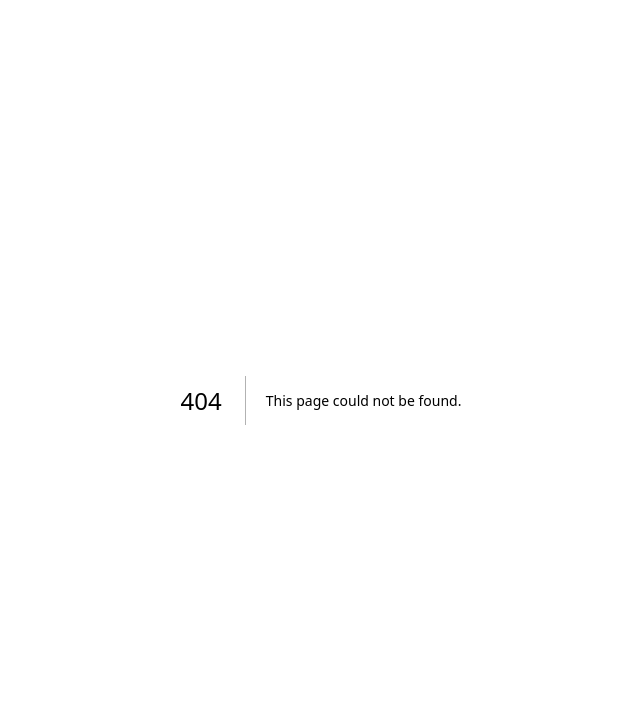
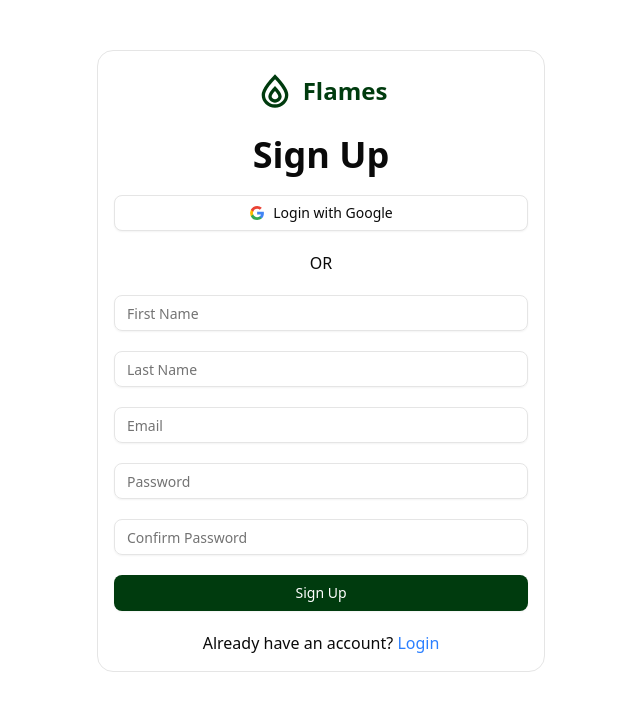
Before and after one commit to techies-2025/flame, a Next.js app: page /signup in a window 1280 px wide. Before the commit this address had no page. Shown: the top 710 px of the page, without its empty margins (319-959 px from the left). Built offline with nearby package versions, Linux system fonts and the light colour scheme.

Commit message:
feature: add signup page

```diff
--- /dev/null
+++ b/app/(authentication)/signup/page.jsx
@@ -0,0 +1,55 @@
+import React from "react";
+import { Input } from "@/components/ui/input";
+import Logo from "@/components/ui/logo";
+import { Button } from "@/components/ui/button";
+
+const Page = () => {
+  return (
+    <form className="border rounded-2xl w-full max-w-md p-4 mx-auto my-[50px] flex flex-col items-center gap-1 space-y-4">
+      <Logo />
+      <h1 className="text-4xl font-bold">Sign Up</h1>
+      <Button variant={'outline'} className="w-full">
+        <svg
+          width={40}
+          height={40}
+          viewBox="0 0 16 16"
+          xmlns="http://www.w3.org/2000/svg"
+          fill="none"
+        >
+          <path
+            fill="#4285F4"
+            d="M14.9 8.161c0-.476-.039-.954-.121-1.422h-6.64v2.695h3.802a3.24 3.24 0 0 1-1.407 2.127v1.75h2.269c1.332-1.22 2.097-3.02 2.097-5.15"
+          />
+          <path
+            fill="#34A853"
+            d="M8.14 15c1.898 0 3.499-.62 4.665-1.69l-2.268-1.749c-.631.427-1.446.669-2.395.669-1.836 0-3.393-1.232-3.952-2.888H1.85v1.803A7.04 7.04 0 0 0 8.14 15"
+          />
+          <path
+            fill="#FBBC04"
+            d="M4.187 9.342a4.17 4.17 0 0 1 0-2.68V4.859H1.849a6.97 6.97 0 0 0 0 6.286z"
+          />
+          <path
+            fill="#EA4335"
+            d="M8.14 3.77a3.84 3.84 0 0 1 2.7 1.05l2.01-1.999a6.8 6.8 0 0 0-4.71-1.82 7.04 7.04 0 0 0-6.29 3.858L4.186 6.66c.556-1.658 2.116-2.89 3.952-2.89z"
+          />
+        </svg>
+        <span>Login with Google</span>
+      </Button>
+      <p>OR</p>
+      <Input placeholder="First Name" />
+      <Input placeholder="Last Name" />
+      <Input placeholder="Email" />
+      <Input placeholder="Password" />
+      <Input placeholder="Confirm Password" />
+      <Button className="w-full">Sign Up</Button>
+      <p>
+        Already have an account?{" "}
+        <a href="/login" className="text-blue-500">
+          Login
+        </a>
+      </p>
+    </form>
+  );
+};
+
+export default Page;
--- a/app/(landingpage)/page.jsx
+++ b/app/(landingpage)/page.jsx
@@ -1,28 +1,13 @@
 import { Button } from "@/components/ui/button";
 import Link from "next/link";
-import Image from "next/image";
+import Logo from "@/components/ui/logo";
+// import Image from "next/image";
 
 export default function Home() {
   return (
     <>
       <header className="p-2 flex items-center gap-3 border-b border-gray-200 px-6">
-        <Link
-          href="/"
-          className="flex items-center justify-center gap-2 w-[150px] h-12 rounded text-primary hover:bg-gray-100"
-        >
-          <svg
-            width="40"
-            height="40"
-            viewBox="-4 -2 24 24"
-            xmlns="http://www.w3.org/2000/svg"
-            preserveAspectRatio="xMinYMin"
-            className="jam jam-flame"
-            fill="currentColor"
-          >
-            <path d="M5.652 5.594q-.242.291-.424.522-.37.473-.7.922C2.813 9.383 2 11.204 2 12.381 2 15.461 4.665 18 8 18s6-2.538 6-5.619c0-1.888-1.97-5.13-5.972-9.453-1.192 1.307-1.988 2.2-2.376 2.666M8 20c-4.418 0-8-3.411-8-7.619q0-2.54 2.914-6.523a28 28 0 0 1 1.202-1.545Q4.952 3.311 8 0q8 8.174 8 12.381C16 16.589 12.418 20 8 20m0-3c-2.21 0-4-1.706-4-3.81Q4 11.087 8 7q4 4.087 4 6.19C12 15.294 10.21 17 8 17m-2-3.81c0 .977.874 1.81 2 1.81s2-.833 2-1.81c0-.537-.654-1.675-2-3.24-1.346 1.565-2 2.703-2 3.24" />
-          </svg>
-          <span className="text-2xl font-bold">Flames</span>
-        </Link>
+        <Logo />
         <Button variant={"outline"} className="ml-auto">
           Sign In
         </Button>
--- /dev/null
+++ b/components/ui/input.jsx
@@ -0,0 +1,24 @@
+import * as React from "react"
+
+import { cn } from "@/lib/utils"
+
+function Input({
+  className,
+  type,
+  ...props
+}) {
+  return (
+    <input
+      type={type}
+      data-slot="input"
+      className={cn(
+        "file:text-foreground placeholder:text-muted-foreground selection:bg-primary selection:text-primary-foreground dark:bg-input/30 border-input flex h-9 w-full min-w-0 rounded-md border bg-transparent px-3 py-1 text-base shadow-xs transition-[color,box-shadow] outline-none file:inline-flex file:h-7 file:border-0 file:bg-transparent file:text-sm file:font-medium disabled:pointer-events-none disabled:cursor-not-allowed disabled:opacity-50 md:text-sm",
+        "focus-visible:border-ring focus-visible:ring-ring/50 focus-visible:ring-[3px]",
+        "aria-invalid:ring-destructive/20 dark:aria-invalid:ring-destructive/40 aria-invalid:border-destructive",
+        className
+      )}
+      {...props} />
+  );
+}
+
+export { Input }
--- /dev/null
+++ b/components/ui/logo.jsx
@@ -0,0 +1,26 @@
+import React from "react";
+import Link from "next/link";
+
+const Logo = () => {
+  return (
+    <Link
+      href="/"
+      className="flex items-center justify-center gap-2 w-[150px] h-12 rounded text-primary hover:bg-gray-100"
+    >
+      <svg
+        width="40"
+        height="40"
+        viewBox="-4 -2 24 24"
+        xmlns="http://www.w3.org/2000/svg"
+        preserveAspectRatio="xMinYMin"
+        className="jam jam-flame"
+        fill="currentColor"
+      >
+        <path d="M5.652 5.594q-.242.291-.424.522-.37.473-.7.922C2.813 9.383 2 11.204 2 12.381 2 15.461 4.665 18 8 18s6-2.538 6-5.619c0-1.888-1.97-5.13-5.972-9.453-1.192 1.307-1.988 2.2-2.376 2.666M8 20c-4.418 0-8-3.411-8-7.619q0-2.54 2.914-6.523a28 28 0 0 1 1.202-1.545Q4.952 3.311 8 0q8 8.174 8 12.381C16 16.589 12.418 20 8 20m0-3c-2.21 0-4-1.706-4-3.81Q4 11.087 8 7q4 4.087 4 6.19C12 15.294 10.21 17 8 17m-2-3.81c0 .977.874 1.81 2 1.81s2-.833 2-1.81c0-.537-.654-1.675-2-3.24-1.346 1.565-2 2.703-2 3.24" />
+      </svg>
+      <span className="text-2xl font-bold">Flames</span>
+    </Link>
+  );
+};
+
+export default Logo;
```
